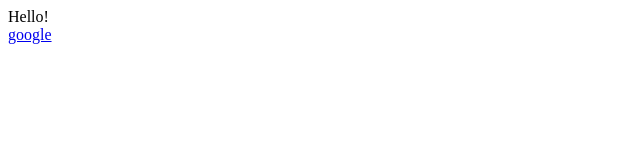
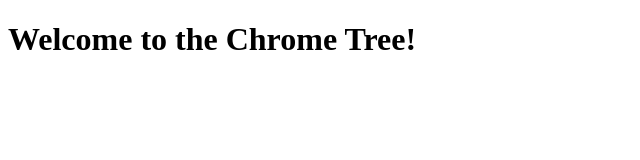
Before and after one commit to jaelkw/chrome-tree-two, a website built with webpack: page popup.html in a window 1280 px wide. Shown: the whole page, without its empty margins (0-640 px from the left). Built offline with nearby package versions, Linux system fonts and the light colour scheme; no server answers.

Commit message:
Add files via upload

```diff
--- a/popup.html
+++ b/popup.html
@@ -2,10 +2,19 @@
 <html>
   <head>
     <title>Chrome Tree</title>
+    <link rel="stylesheet" type="text/css" href="html_layout.css">
   </head>
   <body>
-    <div>Hello!</div>
-    <a href="http://google.com">google</a>
+  	<h1>Welcome to the Chrome Tree!</h1>
+<!--   	<div id="one_c" class="one_c">Column 1</div>
+
+  	<div id="two_c" class ="two_c">Column 2</div>
+
+  	<div id="three_c" class="three_c">Column 3</div>
+
+  	<div id="four_c" class="four_c">Column 4</div>
+ -->
+
     <script src="./build/bundle.js"></script>
   </body>
 </html>
```
